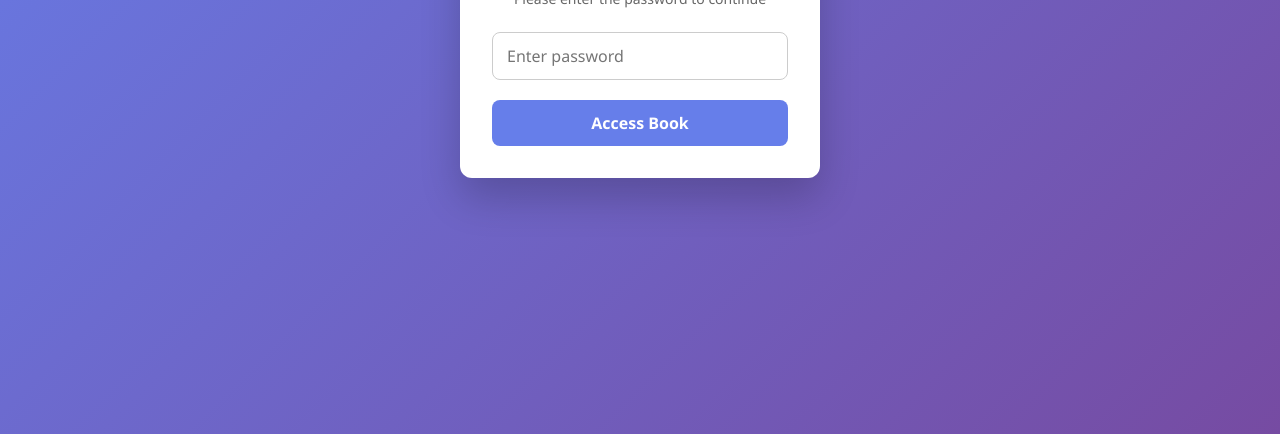
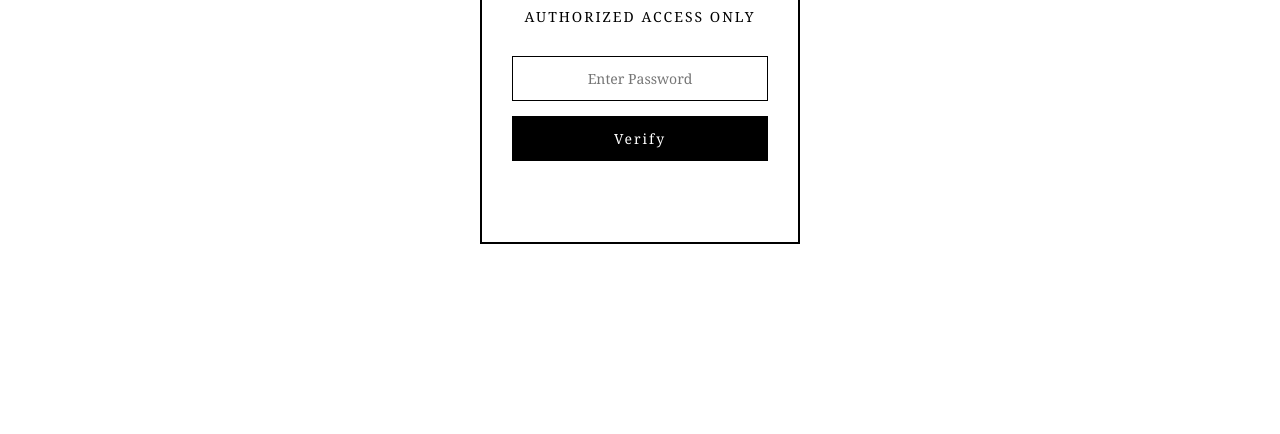
Before and after one commit to emmanuel9fortune/Vikky, a plain HTML site: page index.html in a window 1280 px wide. Shown: the part 366-800 px from the top of the page. Drawn offline with Linux system fonts and the light colour scheme.

Commit message:
Update index.html

```diff
--- a/index.html
+++ b/index.html
@@ -2,126 +2,123 @@
 <html lang="en">
 <head>
   <meta charset="UTF-8">
-  <title>Protected Book</title>
-  <meta name="viewport" content="width=device-width, initial-scale=1">
+  <title>Vintage V Access</title>
+  <meta name="viewport" content="width=device-width, initial-scale=1.0">
 
   <style>
+    /* Reset */
     * {
+      margin: 0;
+      padding: 0;
       box-sizing: border-box;
-      font-family: "Segoe UI", Roboto, Arial, sans-serif;
+      font-family: "Georgia", "Times New Roman", serif;
     }
 
     body {
-      margin: 0;
-      min-height: 100vh;
-      background: linear-gradient(135deg, #667eea, #764ba2);
+      height: 100vh;
+      background: #ffffff;
+      color: #000000;
       display: flex;
       align-items: center;
       justify-content: center;
     }
 
-    .card {
-      background: #ffffff;
-      padding: 32px;
+    .container {
+      text-align: center;
+      border: 2px solid #000;
+      padding: 40px 30px;
+      max-width: 320px;
       width: 100%;
-      max-width: 360px;
-      border-radius: 12px;
-      box-shadow: 0 20px 40px rgba(0, 0, 0, 0.2);
-      text-align: center;
-      animation: fadeIn 0.6s ease;
     }
 
-    h2 {
+    .logo {
+      font-size: 96px;
+      font-weight: bold;
+      letter-spacing: 4px;
       margin-bottom: 10px;
-      color: #333;
     }
 
-    p {
-      color: #666;
+    .subtitle {
       font-size: 14px;
-      margin-bottom: 24px;
+      letter-spacing: 2px;
+      text-transform: uppercase;
+      margin-bottom: 30px;
     }
 
-    input {
-      width: 100%;
-      padding: 12px 14px;
-      font-size: 16px;
-      border-radius: 8px;
-      border: 1px solid #ccc;
-      outline: none;
-      transition: border-color 0.3s;
+    .password-box {
+      display: flex;
+      flex-direction: column;
+      gap: 15px;
     }
 
-    input:focus {
-      border-color: #667eea;
+    .password-box input {
+      padding: 12px;
+      border: 1px solid #000;
+      background: #fff;
+      font-size: 14px;
+      text-align: center;
     }
 
-    button {
-      width: 100%;
-      margin-top: 20px;
+    .password-box button {
       padding: 12px;
-      font-size: 16px;
-      font-weight: 600;
+      border: 1px solid #000;
+      background: #000;
       color: #fff;
-      background: #667eea;
-      border: none;
-      border-radius: 8px;
+      font-size: 14px;
+      letter-spacing: 2px;
       cursor: pointer;
-      transition: background 0.3s, transform 0.1s;
+      transition: all 0.3s ease;
     }
 
-    button:hover {
-      background: #5a67d8;
+    .password-box button:hover {
+      background: #fff;
+      color: #000;
     }
 
-    button:active {
-      transform: scale(0.98);
-    }
-
-    .error {
-      margin-top: 12px;
-      color: #e53e3e;
-      font-size: 14px;
-      display: none;
-    }
-
-    @keyframes fadeIn {
-      from {
-        opacity: 0;
-        transform: translateY(10px);
-      }
-      to {
-        opacity: 1;
-        transform: translateY(0);
-      }
+    #message {
+      font-size: 13px;
+      margin-top: 10px;
+      min-height: 16px;
     }
   </style>
 </head>
-
 <body>
 
-  <div class="card">
-    <h2>Protected Book</h2>
-    <p>Please enter the password to continue</p>
+  <div class="container">
+    <div class="logo">V</div>
+    <p class="subtitle">Authorized Access Only</p>
 
-    <input type="password" id="password" placeholder="Enter password">
-    <button onclick="checkPassword()">Access Book</button>
-
-    <div class="error" id="errorMessage">
-      Incorrect password. Please try again.
-    </div>
+    <form class="password-box" onsubmit="verifyPassword(event)">
+      <input
+        type="password"
+        id="password"
+        placeholder="Enter Password"
+        required
+      />
+      <button type="submit">Verify</button>
+      <p id="message"></p>
+    </form>
   </div>
 
   <script>
-    function checkPassword() {
-      const correctPassword = "BOOK123"; // CHANGE THIS
-      const userPassword = document.getElementById("password").value;
-      const errorMessage = document.getElementById("errorMessage");
+    function verifyPassword(event) {
+      event.preventDefault();
 
-      if (userPassword === correctPassword) {
-        window.location.href = "https://google.com";
+      const CORRECT_PASSWORD = "vintageV123"; // 🔐 CHANGE THIS
+      const input = document.getElementById("password").value;
+      const message = document.getElementById("message");
+
+      if (input === CORRECT_PASSWORD) {
+        message.style.color = "black";
+        message.textContent = "Access Granted";
+
+        // Optional redirect
+        setTimeout(() => {
+          window.location.href = "protected.html";
+        }, 1000);
       } else {
-        errorMessage.style.display = "block";
+        message.style.color = "red";
+        message.textContent = "Invalid Password";
       }
     }
   </script>
```
